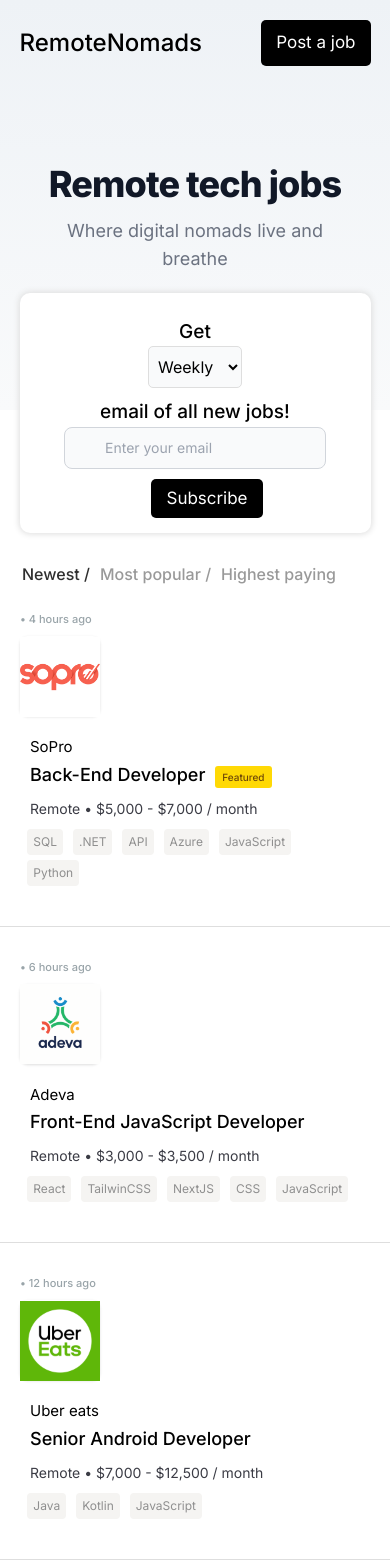
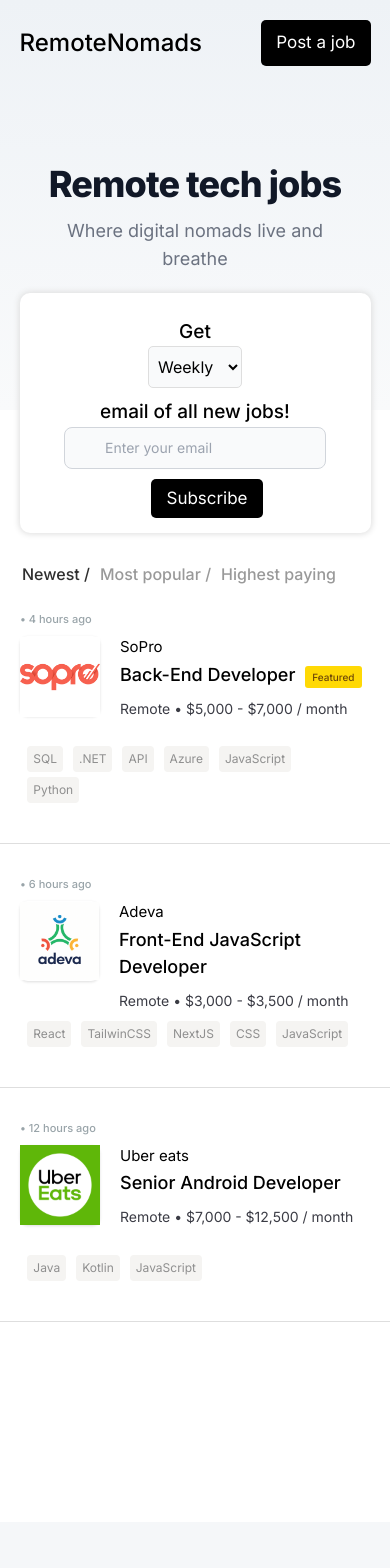
Before and after one commit to robertmish/gorde-project, a Next.js app: page / in a window 390 px wide. Shown: the top 1568 px of the page. Built offline with nearby package versions, Linux system fonts and the light colour scheme.

Commit message:
css updates

```diff
--- a/src/app/comp/ListingFeed.tsx
+++ b/src/app/comp/ListingFeed.tsx
@@ -22,6 +22,8 @@
 <div className="listing_feed">
 
   <div className="job_listing" onMouseEnter={mouseEnter} onMouseLeave={mouseLeave}>
+
+    <div className="mobile_wrapper">
     <div className="comp_logo">
     <div className="time_ago">• 4 hours ago</div>
 
@@ -39,6 +41,8 @@
   <div className="job_position">Back-End Developer <span className='featured'>Featured</span></div>
   <div className="job_type">Remote • $5,000 - $7,000 / month</div>
 </div>
+</div>
+
 
 <div className="job_skills">
   <div className="skill_name">SQL</div>
@@ -53,6 +57,7 @@
   </div>
 
   <div className="job_listing" onMouseEnter={mouseEnter} onMouseLeave={mouseLeave}>
+  <div className="mobile_wrapper">
     <div className="comp_logo">
     <div className="time_ago">• 6 hours ago</div>
 
@@ -70,7 +75,7 @@
   <div className="job_position">Front-End JavaScript Developer</div>
   <div className="job_type">Remote • $3,000 - $3,500 / month</div>
 </div>
-
+</div>
 <div className="job_skills">
   <div className="skill_name">React</div>
   <div className="skill_name">TailwinCSS</div>
@@ -86,6 +91,7 @@
 
 
   <div className="job_listing" onMouseEnter={mouseEnter} onMouseLeave={mouseLeave}>
+  <div className="mobile_wrapper">
     <div className="comp_logo">
     <div className="time_ago">• 12 hours ago</div>
 
@@ -103,7 +109,7 @@
   <div className="job_position">Senior Android Developer</div>
   <div className="job_type">Remote • $7,000 - $12,500 / month</div>
 </div>
-
+</div>
 <div className="job_skills">
   <div className="skill_name">Java</div>
   <div className="skill_name">Kotlin</div>
--- a/src/app/globals.css
+++ b/src/app/globals.css
@@ -172,6 +172,9 @@
   margin-bottom: 57px;
   border-bottom: 1px solid #dedede;
   padding-bottom: 35px;
+}
+.mobile_wrapper {
+  display: none;
 }
 .comp_logo {
   width: 80px;
@@ -505,6 +508,9 @@
     border-bottom: 1px solid #dedede;
     padding-bottom: 35px;
   }
+  .mobile_wrapper {
+    display: flex;
+  }
   .comp_logo {
     margin-left:20px;
     margin-bottom: 20px;
@@ -516,8 +522,8 @@
     box-shadow: 0px 1px 3px 0px #dedede;
   }
   .listing_info {
-  margin-left: 30px;
-  width: 350px;
+    margin-left: 20px;
+    width: auto;
   }
   .comp_name {
   font-size: 15px;
```
